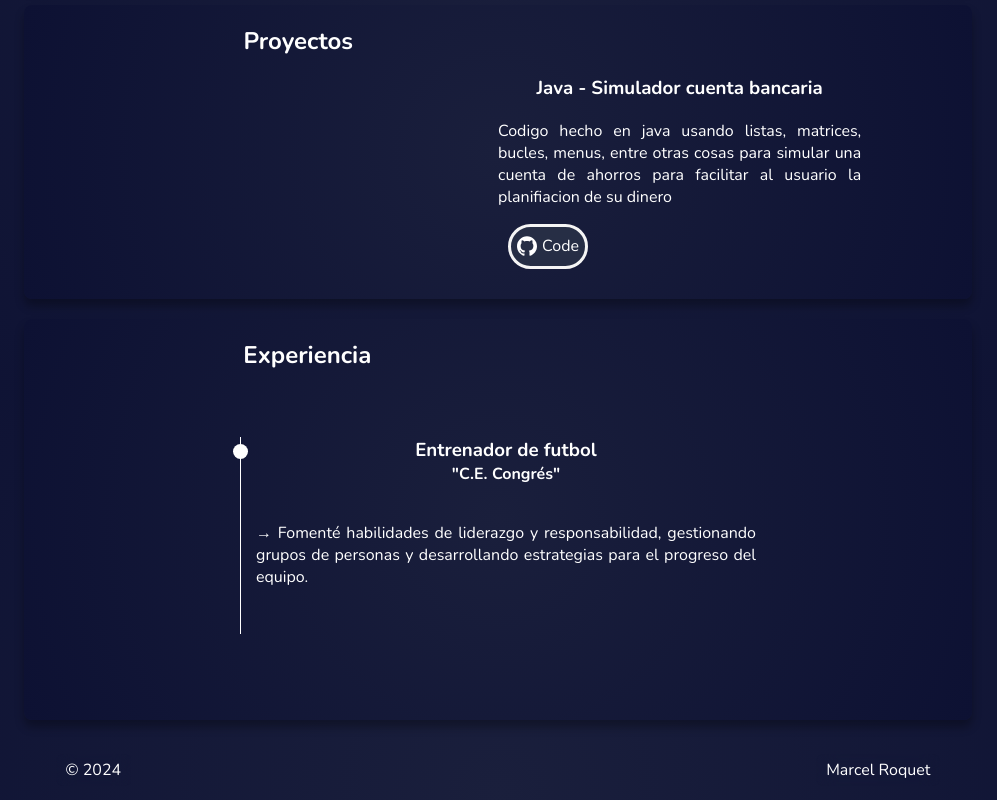
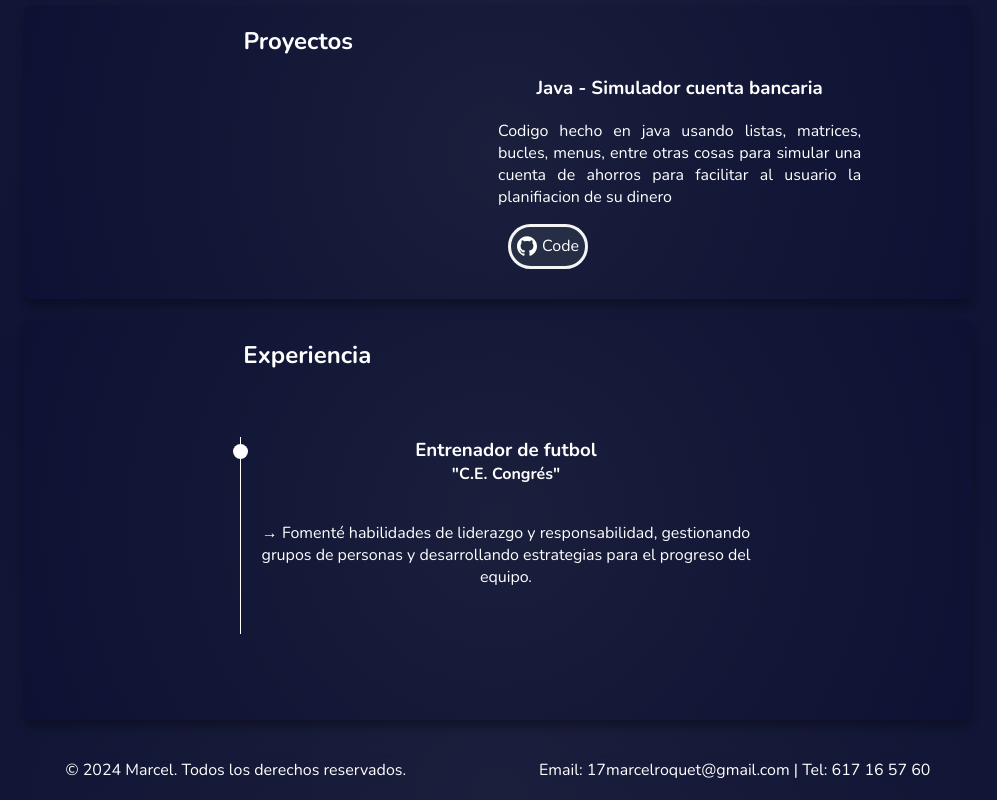
Before and after one commit to MarcelRoquet/Porfilio_marcel, a plain HTML site: page main.html in a window 1280 px wide. Shown: the part 1249-2049 px from the top of the page, without its empty margins (142-1139 px from the left). Drawn offline with nearby package versions, Linux system fonts and the light colour scheme.

Commit message:
email y tel puesto en el footer

```diff
--- a/main.css
+++ b/main.css
@@ -403,3 +403,6 @@ footer{
   justify-content: space-between;
  width: 70%;
 }
+.experienciapos p{
+text-align: center;
+}
--- a/main.html
+++ b/main.html
@@ -174,17 +174,22 @@
            </ol>
      </div>
 </section>
+
 <footer>
     <div class="posicion_foot">
-    <div class="menu footer">
-    <span> © 2024 </span>
-    </div>
 
-    <div class="menu footer">
-        <span> Marcel Roquet </span>
-    </div>
-</div>
-</footer >
+        <div class="menu footer">
+            <span>© 2024 Marcel. Todos los derechos reservados.</span>
+        </div>
+
+        <div class="menu footer">
+            <span>
+                Email: <a href="mailto:17marcelroquet@gmail.com">17marcelroquet@gmail.com</a> |
+                Tel: <a href="tel:+34617165760">617 16 57 60</a>
+            </span>
+        </div>
+     </div>
+</footer>
 
 
 
```
